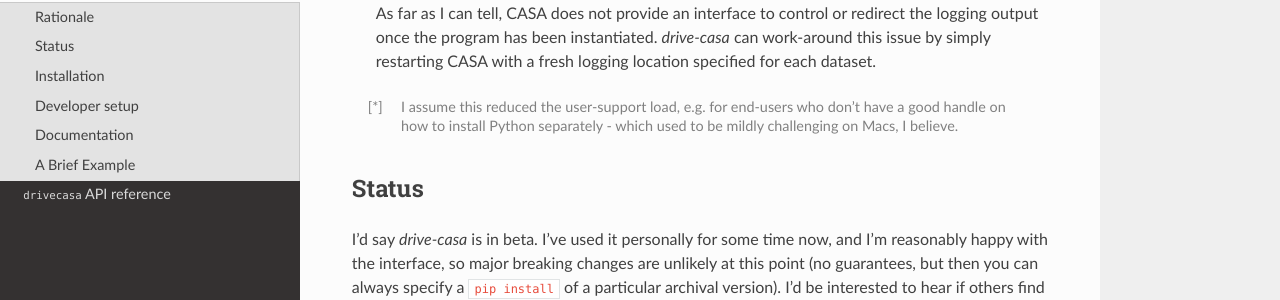
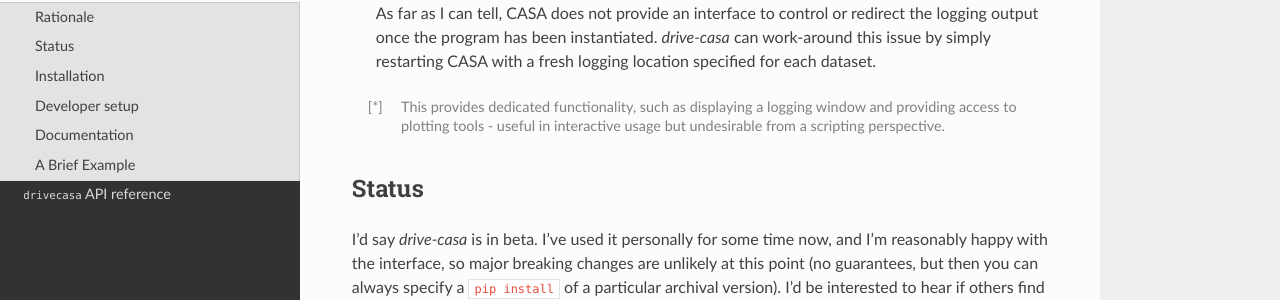
Before and after one commit to timstaley/drive-casa, a Sphinx documentation site: the page built from documentation/source/introduction.rst, in a window 1280 px wide and 900 px high, scrolled down 1531 px. Shown: the part 160-460 px from the top of the window. Built offline with Sphinx 7.4.7 and the Read the Docs theme 2.0.0, drawn with Linux system fonts in a browser that asks for light colours; formulas are drawn with MathJax 3; the version number is read from the project's files by our own code.

Commit message:
Docs: better explanation

```diff
--- a/documentation/source/introduction.rst
+++ b/documentation/source/introduction.rst
@@ -95,9 +95,9 @@
   logging location specified for each dataset.
 
 
-.. [*] I assume this reduced the user-support load, e.g. for end-users who don't
-    have a good handle on how to install Python separately - which used to be
-    mildly challenging on Macs, I believe.
+.. [*] This provides dedicated functionality, such as displaying a logging
+    window and providing access to plotting tools - useful in interactive
+    usage but undesirable from a scripting perspective.
 
 .. _subprocess: https://docs.python.org/2/library/subprocess.html
 .. _pexpect: http://pypi.python.org/pypi/pexpect/
```
